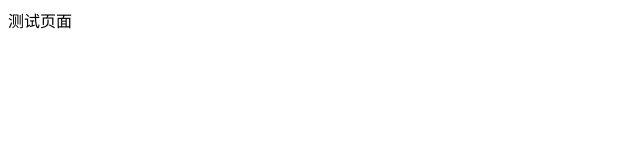
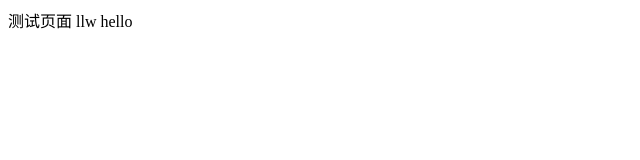
Before and after one commit to 992483674/yzy-text, a plain HTML site: page index.html in a window 1280 px wide. Shown: the full height of the page, 0-640 px from the left. Drawn offline with Linux system fonts and the light colour scheme.

Commit message:
第一次提交

```diff
--- a/index.html
+++ b/index.html
@@ -6,5 +6,6 @@
 </head>
 <body>
     测试页面
+llw hello
 </body>
 </html>
```
